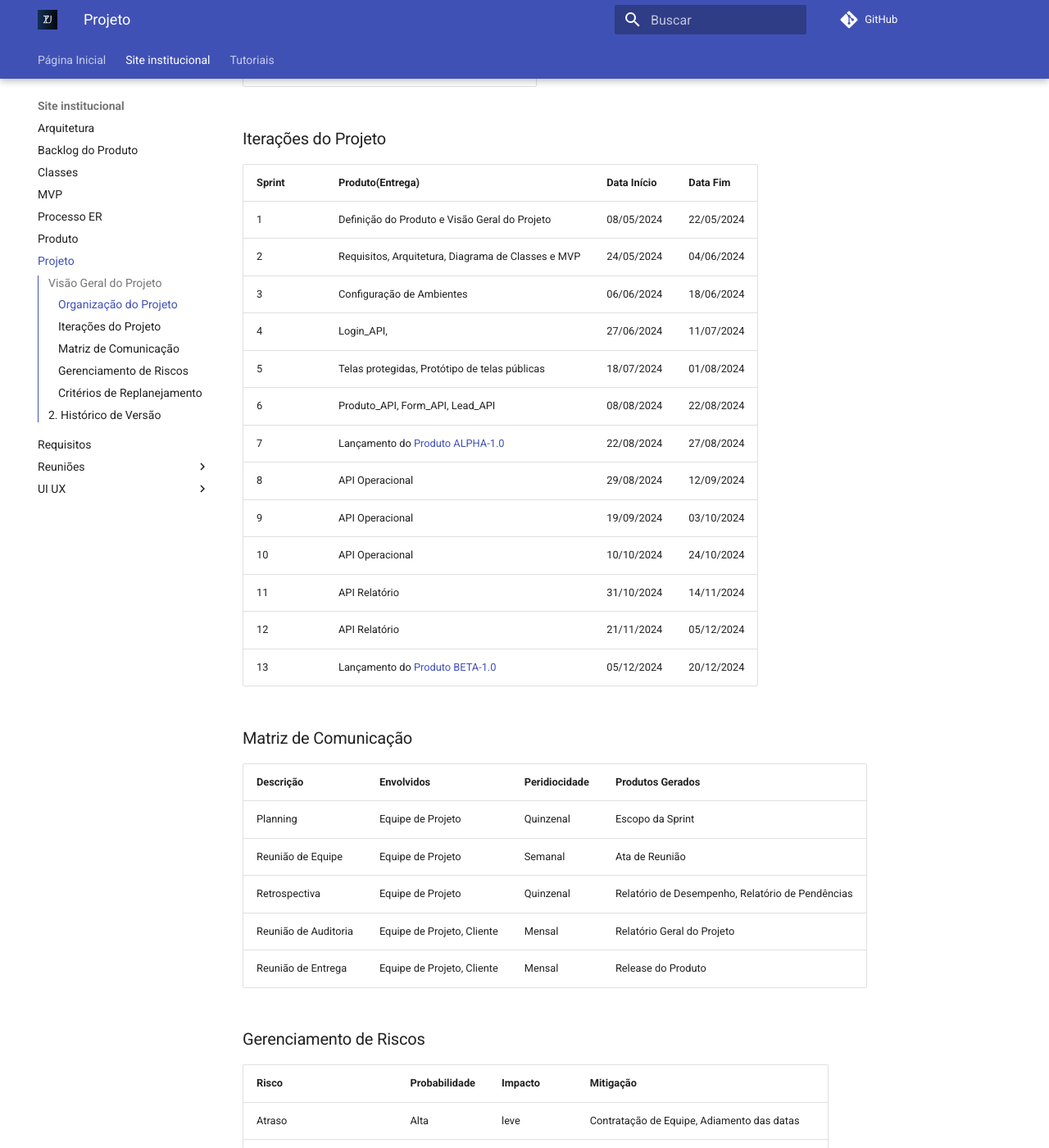
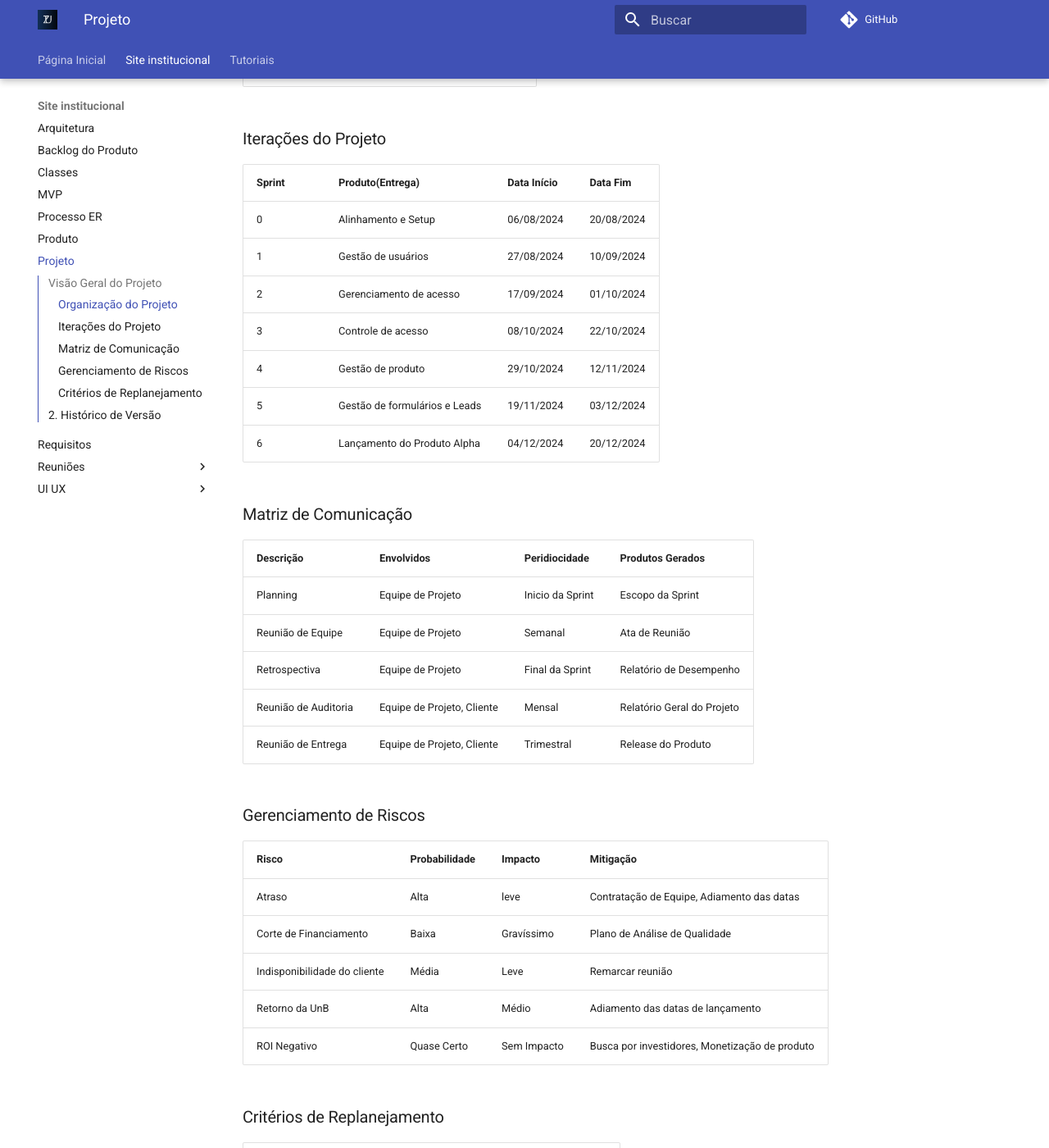
Before and after one commit to Zero-Um-company/DOCS, an MkDocs documentation site: the page built from docs/site_institucional/Projeto.md, in a window 1280 px wide and 1400 px high, scrolled down 422 px. Shown: the whole window at 82% size. Built offline with MkDocs 1.6.1 and Material for MkDocs 9.7.7, drawn with Linux system fonts in a browser that asks for light colours; comment, search, counter and statistics services are not loaded; some of the changed text lies outside the part shown.

Commit message:
Atualização das datas

```diff
--- a/docs/site_institucional/Projeto.md
+++ b/docs/site_institucional/Projeto.md
@@ -8,38 +8,32 @@
 | Design          | [Lucas Antunes](https://github.com/LucasGSAntunes) | [Pedro Lucas](https://github.com/pedrucax)                                                       |
 
 ### Iterações do Projeto
-| Sprint | Produto(Entrega)                                                | Data Início | Data Fim   |
-| ------ | --------------------------------------------------------------- | ----------- | ---------- |
-| 1      | Definição do Produto e Visão Geral do Projeto                   | 08/05/2024  | 22/05/2024 |
-| 2      | Requisitos, Arquitetura, Diagrama de Classes e MVP              | 24/05/2024  | 04/06/2024 |
-| 3      | Configuração de Ambientes                                       | 06/06/2024  | 18/06/2024 |
-| 4      | Login_API,                                                      | 27/06/2024  | 11/07/2024 |
-| 5      | Telas protegidas, Protótipo de telas públicas                   | 18/07/2024  | 01/08/2024 |
-| 6      | Produto_API, Form_API, Lead_API                                 | 08/08/2024  | 22/08/2024 |
-| 7      | Lançamento do [Produto ALPHA-1.0](../site_institucional/MVP.md) | 22/08/2024  | 27/08/2024 |
-| 8      | API Operacional                                                 | 29/08/2024  | 12/09/2024 |
-| 9      | API Operacional                                                 | 19/09/2024  | 03/10/2024 |
-| 10     | API Operacional                                                 | 10/10/2024  | 24/10/2024 |
-| 11     | API Relatório                                                   | 31/10/2024  | 14/11/2024 |
-| 12     | API Relatório                                                   | 21/11/2024  | 05/12/2024 |
-| 13     | Lançamento do [Produto BETA-1.0](../site_institucional/MVP.md)  | 05/12/2024  | 20/12/2024 |
+| Sprint | Produto(Entrega)              | Data Início | Data Fim   |
+| ------ | ----------------------------- | ----------- | ---------- |
+| 0      | Alinhamento e Setup           | 06/08/2024  | 20/08/2024 |
+| 1      | Gestão de usuários            | 27/08/2024  | 10/09/2024 |
+| 2      | Gerenciamento de acesso       | 17/09/2024  | 01/10/2024 |
+| 3      | Controle de acesso            | 08/10/2024  | 22/10/2024 |
+| 4      | Gestão de produto             | 29/10/2024  | 12/11/2024 |
+| 5      | Gestão de formulários e Leads | 19/11/2024  | 03/12/2024 |
+| 6      | Lançamento do Produto Alpha   | 04/12/2024  | 20/12/2024 |
 
 ### Matriz de Comunicação
-| Descrição            | Envolvidos                 | Peridiocidade | Produtos Gerados                                 |
-| -------------------- | -------------------------- | ------------- | ------------------------------------------------ |
-| Planning             | Equipe de Projeto          | Quinzenal     | Escopo da Sprint                                 |
-| Reunião de Equipe    | Equipe de Projeto          | Semanal       | Ata de Reunião                                   |
-| Retrospectiva        | Equipe de Projeto          | Quinzenal     | Relatório de Desempenho, Relatório de Pendências |
-| Reunião de Auditoria | Equipe de Projeto, Cliente | Mensal        | Relatório Geral do Projeto                       |
-| Reunião de Entrega   | Equipe de Projeto, Cliente | Mensal        | Release do Produto                               |
+| Descrição            | Envolvidos                 | Peridiocidade    | Produtos Gerados           |
+| -------------------- | -------------------------- | ---------------- | -------------------------- |
+| Planning             | Equipe de Projeto          | Inicio da Sprint | Escopo da Sprint           |
+| Reunião de Equipe    | Equipe de Projeto          | Semanal          | Ata de Reunião             |
+| Retrospectiva        | Equipe de Projeto          | Final da Sprint  | Relatório de Desempenho    |
+| Reunião de Auditoria | Equipe de Projeto, Cliente | Mensal           | Relatório Geral do Projeto |
+| Reunião de Entrega   | Equipe de Projeto, Cliente | Trimestral       | Release do Produto         |
 
 ### Gerenciamento de Riscos
-| Risco                        | Probabilidade | Impacto     | Mitigação                                  |
-| ---------------------------- | ------------- | ----------- | ------------------------------------------ |
-| Atraso                       | Alta          | leve        | Contratação de Equipe, Adiamento das datas |
-| Corte de Financiamento       | Baixa         | Gravíssimo  | Plano de Análise de Qualidade              |
-| Indisponibilidade do cliente | Média         | Leve        | Remarcar reunião                           |
-| Retorno da UnB               | Alta          | Médio       | Adiamento das datas de lançamento          |
+| Risco                        | Probabilidade | Impacto     | Mitigação                                      |
+| ---------------------------- | ------------- | ----------- | ---------------------------------------------- |
+| Atraso                       | Alta          | leve        | Contratação de Equipe, Adiamento das datas     |
+| Corte de Financiamento       | Baixa         | Gravíssimo  | Plano de Análise de Qualidade                  |
+| Indisponibilidade do cliente | Média         | Leve        | Remarcar reunião                               |
+| Retorno da UnB               | Alta          | Médio       | Adiamento das datas de lançamento              |
 | ROI Negativo                 | Quase Certo   | Sem Impacto | Busca por investidores, Monetização de produto |
 
 
@@ -53,6 +47,7 @@
 | Tempo estimado irreal           | Replanejamento das datas de entrega |
 
 ## 2. Histórico de Versão
-| Data       | Versão | Descrição                      | Autor(es)                                                                                                                                                                       |
-| :--------- | :----: | :----------------------------- | :------------------------------------------------------------------------------------------------------------------------------------------------------------------------------ |
-| 05/08/2024 | `0.1`  | Criação do histórico de versão | <img src="https://github.com/LucasGSAntunes.png" width="20" height="20" style="border-radius: 50%; vertical-align: middle;"> [Lucas Antunes](https://github.com/LucasGSAntunes) |
+| Data       | Versão | Descrição                         | Autor(es)                                                                                                                                                                       |
+| :--------- | :----: | :-------------------------------- | :------------------------------------------------------------------------------------------------------------------------------------------------------------------------------ |
+| 05/08/2024 | `0.1`  | Criação do histórico de versão    | <img src="https://github.com/LucasGSAntunes.png" width="20" height="20" style="border-radius: 50%; vertical-align: middle;"> [Lucas Antunes](https://github.com/LucasGSAntunes) |
+| 07/08/2024 | `0.2`  | Atualização das datas e iterações | <img src="https://github.com/LucasGSAntunes.png" width="20" height="20" style="border-radius: 50%; vertical-align: middle;"> [Lucas Antunes](https://github.com/LucasGSAntunes) |
```
